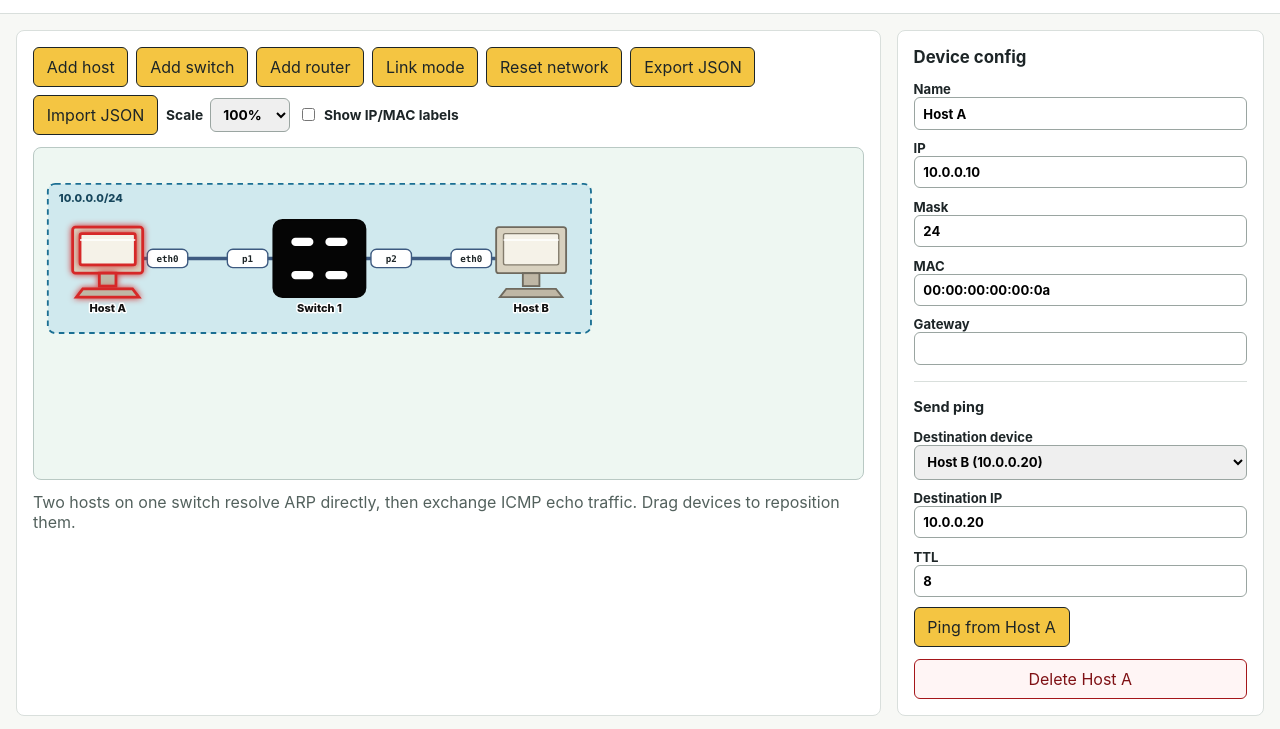
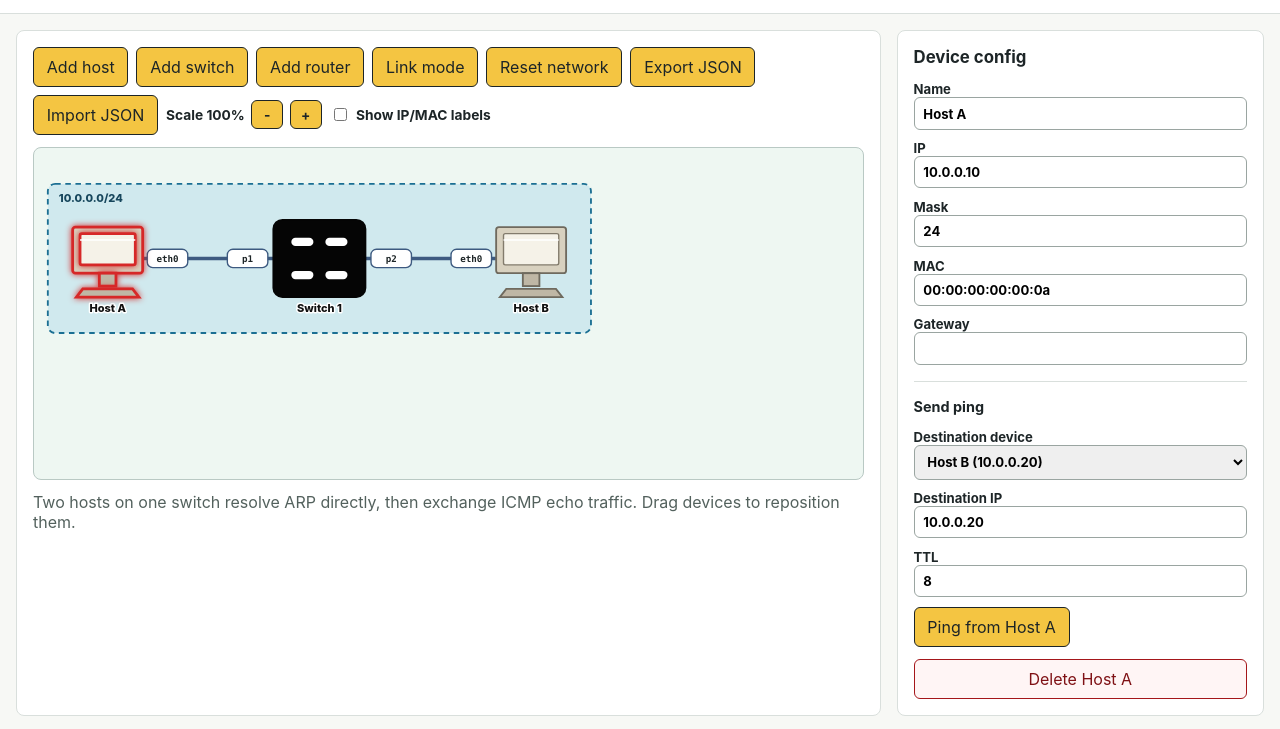
Before and after one commit to NWsuave/RouteLab, a website built with Vite: page index.html in a window 1280 px wide. Shown: the part 68-797 px from the top of the page. Built offline with nearby package versions, Linux system fonts and the light colour scheme.

Commit message:
Use step controls for diagram scaling

```diff
--- a/src/main.ts
+++ b/src/main.ts
@@ -47,11 +47,11 @@ function render(): void {
           <button id="reset-network">Reset network</button>
           <button id="export-network">Export JSON</button>
           <label class="import-button">Import JSON<input id="import-network" type="file" accept="application/json,.json" /></label>
-          <label class="scale-control">Scale
-            <select id="diagram-scale">
-              ${[0.75, 1, 1.25].map((scale) => `<option value="${scale}" ${scale === diagramScale ? "selected" : ""}>${Math.round(scale * 100)}%</option>`).join("")}
-            </select>
-          </label>
+          <div class="scale-control" aria-label="Diagram scale">
+            <span>Scale ${Math.round(diagramScale * 100)}%</span>
+            <button id="scale-down" aria-label="Shrink diagram">-</button>
+            <button id="scale-up" aria-label="Enlarge diagram">+</button>
+          </div>
           <label class="toggle"><input id="show-addresses" type="checkbox" ${showInterfaceLabels ? "checked" : ""} /> Show IP/MAC labels</label>
         </div>
         <svg id="topology-svg" class="topology" viewBox="0 0 900 360" role="img" aria-label="Network topology">
@@ -460,8 +460,13 @@ function bindEvents(): void {
     render();
   });
 
-  document.querySelector<HTMLSelectElement>("#diagram-scale")?.addEventListener("change", (event) => {
-    diagramScale = Number((event.target as HTMLSelectElement).value);
+  document.querySelector<HTMLButtonElement>("#scale-down")?.addEventListener("click", () => {
+    diagramScale = Math.max(0.1, Math.round((diagramScale - 0.1) * 10) / 10);
+    render();
+  });
+
+  document.querySelector<HTMLButtonElement>("#scale-up")?.addEventListener("click", () => {
+    diagramScale = Math.round((diagramScale + 0.1) * 10) / 10;
     render();
   });
 
--- a/src/styles.css
+++ b/src/styles.css
@@ -165,9 +165,9 @@ h3 {
   font-weight: 700;
 }
 
-.scale-control select {
-  min-width: 5rem;
-  width: auto;
+.scale-control button {
+  min-width: 2rem;
+  padding: 0.35rem 0.55rem;
 }
 
 .toggle input {
```
